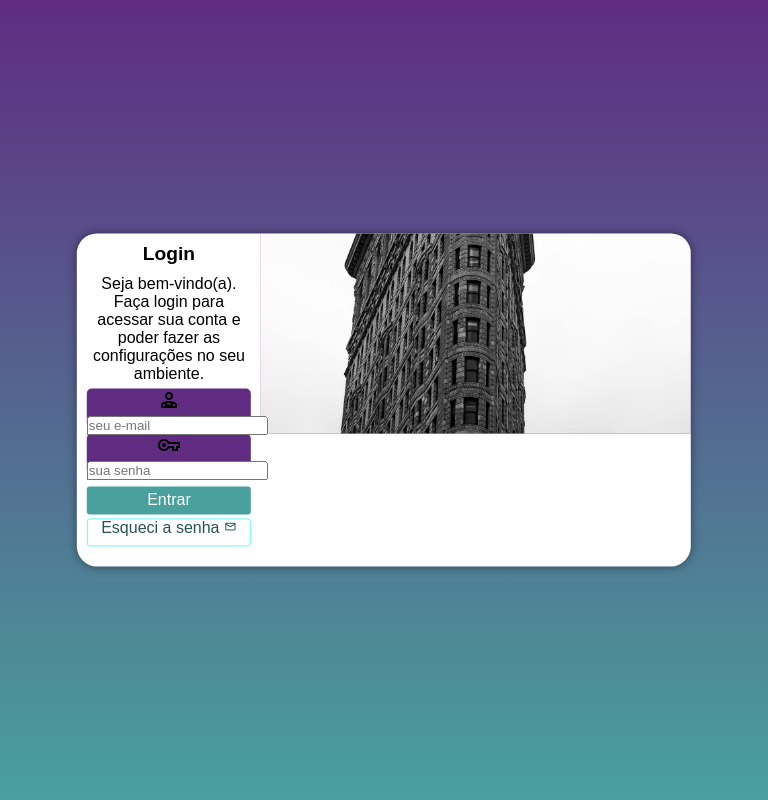
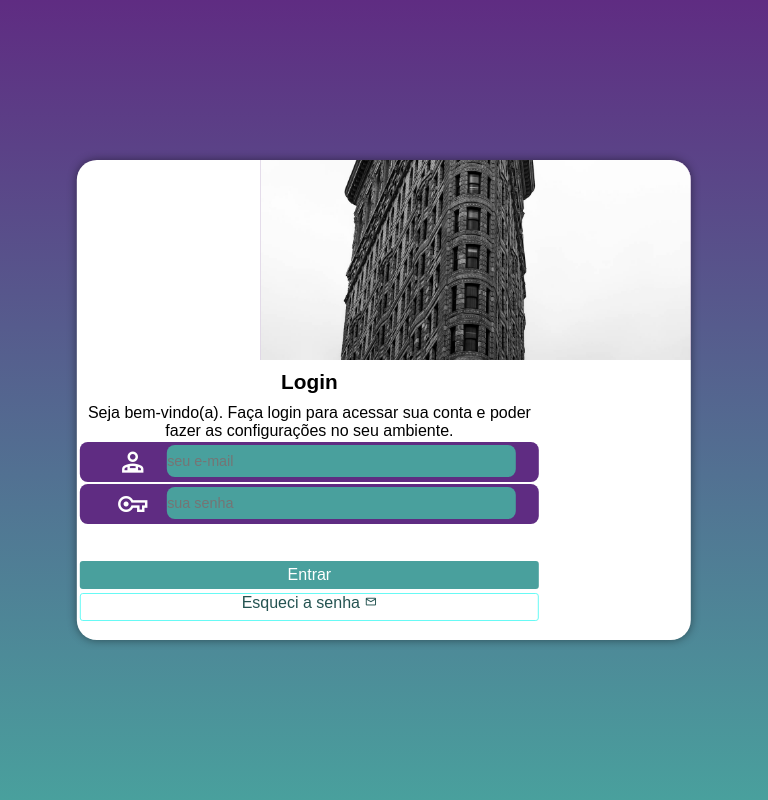
Before and after one commit to Pierazo/projeto-login, a plain HTML site: page index.html in a window 768 px wide. Drawn offline with nearby package versions, Linux system fonts and the light colour scheme.

Commit message:
reajustes

```diff
--- a/estilos/media-querya.css
+++ b/estilos/media-querya.css
@@ -2,31 +2,80 @@
     body {
         background-image: linear-gradient(to top, #49a09d, #5f2c82);
     }
+
     section#login {
-        width: 80vw;
+        width: 80%;
+        height: 480px;
+        margin: 0 auto;
+        /**/
+
     }
+
+    div.campo>input {
+        background-color: #49a09d;
+        font-size: 0.9em;
+
+        width: calc(100% -24%);
+        height: 82%;
+        transform: translateY(-12px);
+        /*posicionamento do login reajusta o e-mail e senha*/
+        border: 0px;
+        border-radius: 8px;
+
+    }
+
+
+
+    div.campo>span {
+        color: white;
+        /* background-color: black; */
+        font-size: 2em;
+        width: 60px;
+        padding: 4px;
+
+    }
+
     section#login>div#formulario {
         float: left;
-        width: 30%;
+        width: calc(100% - 22%);
         height: 100%;
+        transform: translateX(-7px);
     }
+
     section#login>div#imagem {
         float: right;
         width: 70%;
     }
+
+
+    form>div.campo {
+        background-color: #5f2c82;
+        border: 1px #5f2c82;
+        display: block;
+        width: 100%;
+        height: 40px;
+        border-radius: 8px;
+        margin: 2px 0px;
+
+    }
+
+
 }
 
 @media screen and (min-width: 992px) {
     body {
         background-image: linear-gradient(to top, #49a09d, #5f2c82);
     }
+
     section#login {
-        width: 950px;
+        width: 955px;
     }
+
     section#login>div#formulario {
         float: left;
         width: 50%;
     }
+
     section#login>div#imagem {
         float: right;
         width: 50%;
--- a/estilos/style.css
+++ b/estilos/style.css
@@ -62,11 +62,12 @@ div#formulario>p {
 
 form>div.campo {
     background-color: #5f2c82;
+    border: 1px #5f2c82;
     display: block;
     width: 100%;
     height: 40px;
-    border-radius: 5px;
-    margin: 5px 0px;
+    border-radius: 8px;
+    margin: 2px 0px;
 
 }
 
@@ -75,10 +76,34 @@ div.campo>label {
 
 }
 
+div.campo>span {
+    color: white;
+    /* background-color: black; */
+    font-size: 2em;
+    width: 50px;
+    padding: 4px;
+}
+
+
+div.campo>input {
+    background-color: #49a09d;
+    font-size: 0.9em;
+    width: calc(100% - 24%);
+    height: 82%;
+    transform: translateY(-12px);
+    /*posicionamento do login reajusta o e-mail e senha*/
+    border: 0px;
+    border-radius: 8px;
+}
+
+div.campo>input:focus-within {
+    background-color: white;
+}
+
 div#formulario>h1 {
     text-align: center;
     margin-bottom: 10px;
-    font-size: 1.2em;
+    font-size: 1.3em;
 }
 
 form>input[type="submit"] {
```
